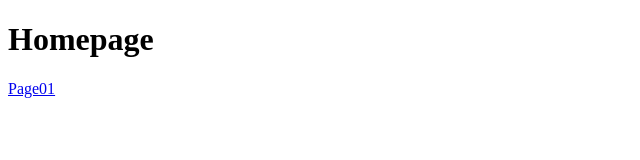
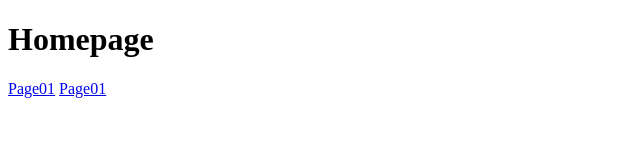
Before and after one commit to Thinery/test_git, a plain HTML site: page index.html in a window 1280 px wide. Shown: the full height of the page, 0-640 px from the left. Drawn offline with Linux system fonts and the light colour scheme.

Commit message:
blog increased in other pages

```diff
--- a/index.html
+++ b/index.html
@@ -8,5 +8,6 @@
 <body>
     <h1>Homepage</h1>
     <a href="testp2.html">Page01</a>
+    <a href="blog.html">Page01</a>
 </body>
 </html>
```
Also changed, not shown: testp2.html (+1 -0 lines).
